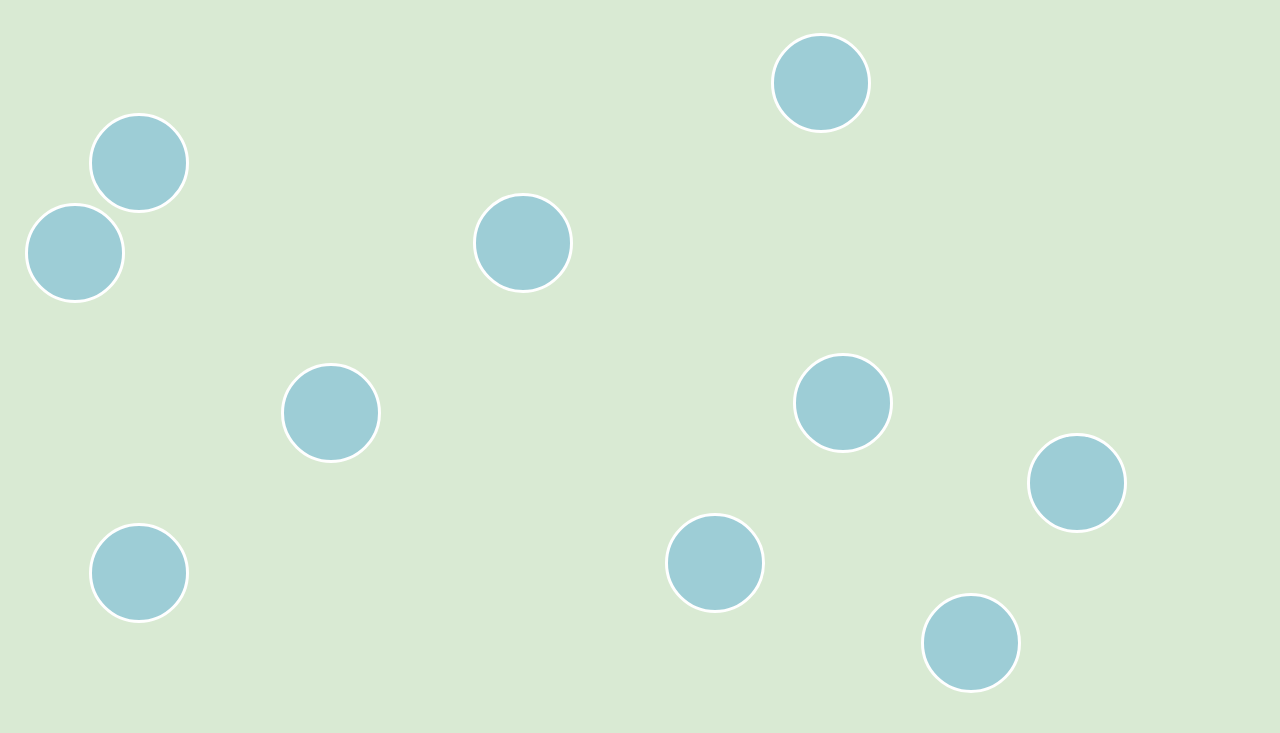
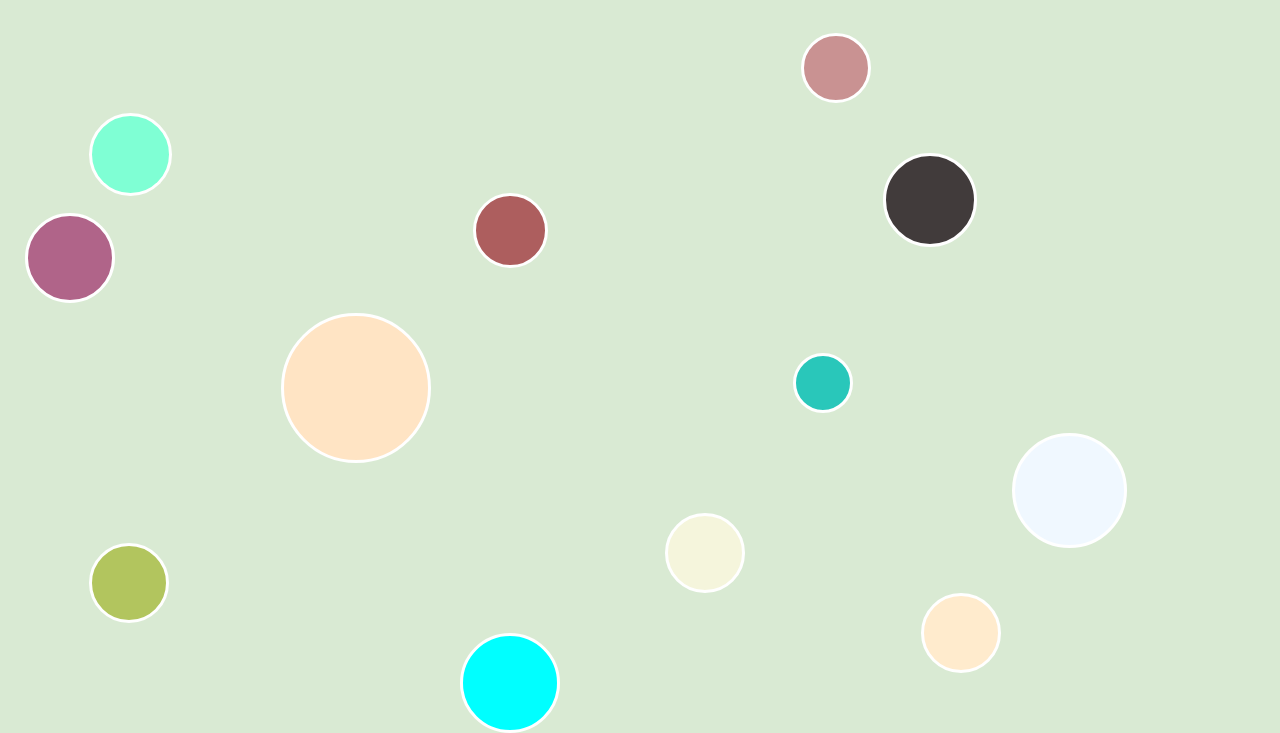
Before and after one commit to 276330/Webapp, a plain HTML site: page index.html in a window 1280 px wide. Shown: the part 72-805 px from the top of the page. Drawn offline with Linux system fonts and the light colour scheme.

Commit message:
update 4

```diff
--- a/index.html
+++ b/index.html
@@ -20,7 +20,7 @@
 
     <body>
 
-        <a href="index.html"><h1>RESET</h1></a>
+        <a href="index.html"><h1>TIP TAP TOE</h1></a>
         <div class="pop" id="one"></div>
         <div class="pop" id="two"></div>
         <div class="pop" id="three"></div>
@@ -31,6 +31,8 @@
         <div class="pop" id="eight"></div>
         <div class="pop" id="nine"></div>
         <div class="pop" id="ten"></div>
+        <div class="pop" id="eleven"></div>
+        <div class="pop" id="twelve"></div>
 
          <!-- Audio element for the sound -->
         <audio id="pop-sound" src="pop.mp3"></audio>
--- a/styles.css
+++ b/styles.css
@@ -33,42 +33,86 @@ h1{
 }
 #one{
     bottom:50%;
+    background-color: rgb(176, 100, 137);
+    width: 90px;
+    height: 90px;
 }
 #two{
     bottom:10%;
     left:5%;
+    background-color: #b2c55e;
+    width: 80px;
+    height: 80px;
 }
 #three{
     top:10%;
     right:30%;
+    background-color: #c99292;
+    width: 70px;
+    height: 70px;
 }
 #four{
     top:50%;
     left:60%;
+    background-color: rgb(41, 199, 186);
+    width: 60px;
+    height: 60px;
 }
 #five{
     top:60%;
     right:10%;
+    background-color: aliceblue;
+    width: 115px;
+    height: 115px;
 }
 #six{
     top:80%;
     left:70%;
+    background-color: blanchedalmond;
+    width: 80px;
+    height: 80px;
 }
 #seven{
     top:30%;
     left:35%;
+    background-color:rgb(173, 94, 94);
+    width: 75px;
+    height: 75px;
 }
 #eight{
     top:70%;
     left:50%;
+    background-color: beige;
+    width: 80px;
+    height: 80px;
 }
 #nine{
     bottom:30%;
     left:20%;
+    background-color: bisque;
+    width: 150px;
+    height: 150px;
 }
 #ten{
     top:20%;
     left:5%;
+    background-color: aquamarine;
+    width: 83px;
+    height: 83px;
+}
+#eleven{
+    top:25%;
+    left:67%;
+    background-color:#413b3b;
+    width: 94px;
+    height: 94px;
+}
+#twelve{
+    top:85%;
+    left:34%;
+    background-color: aqua;
+    width: 100px;
+    height: 100px;
 }
 
 /* POP */
@@ -78,9 +122,6 @@ h1{
 
 
 .pop {
-    width: 100px;
-    height: 100px;
-    background-color:rgb(157, 205, 214);
     color: white;
     display: flex;
     justify-content: center;
```
